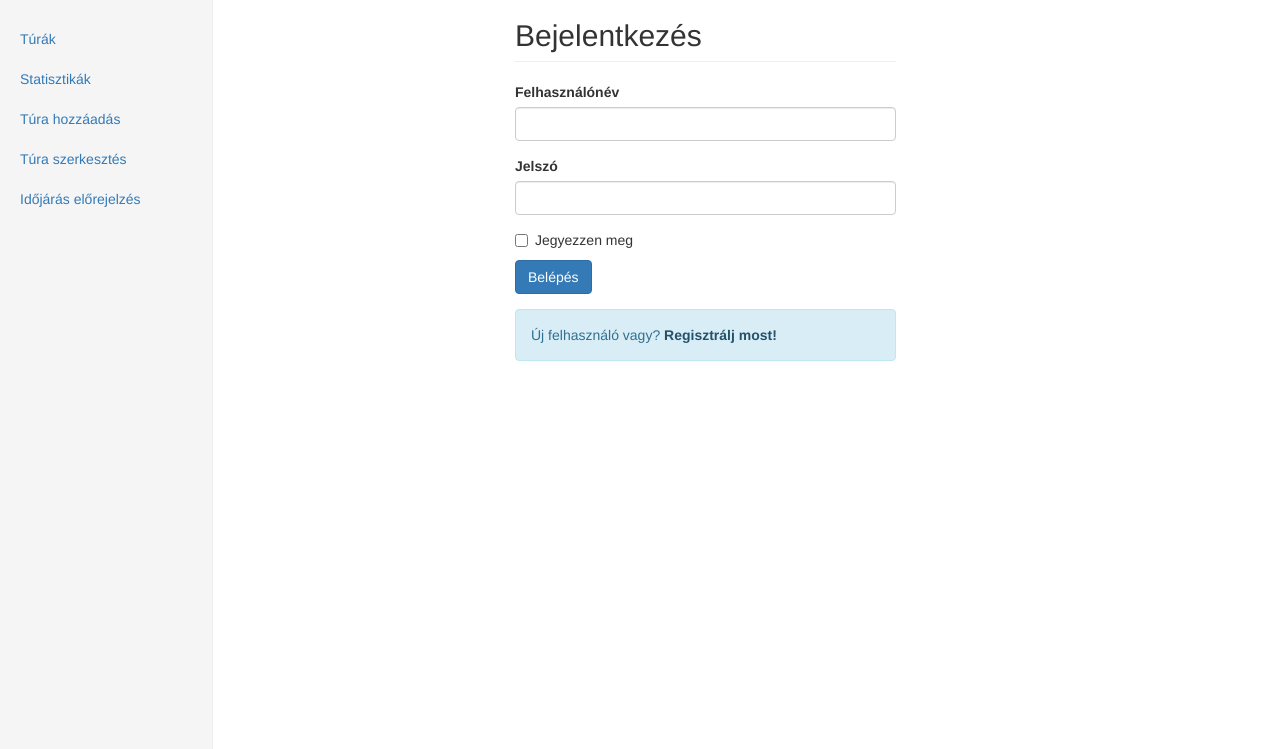
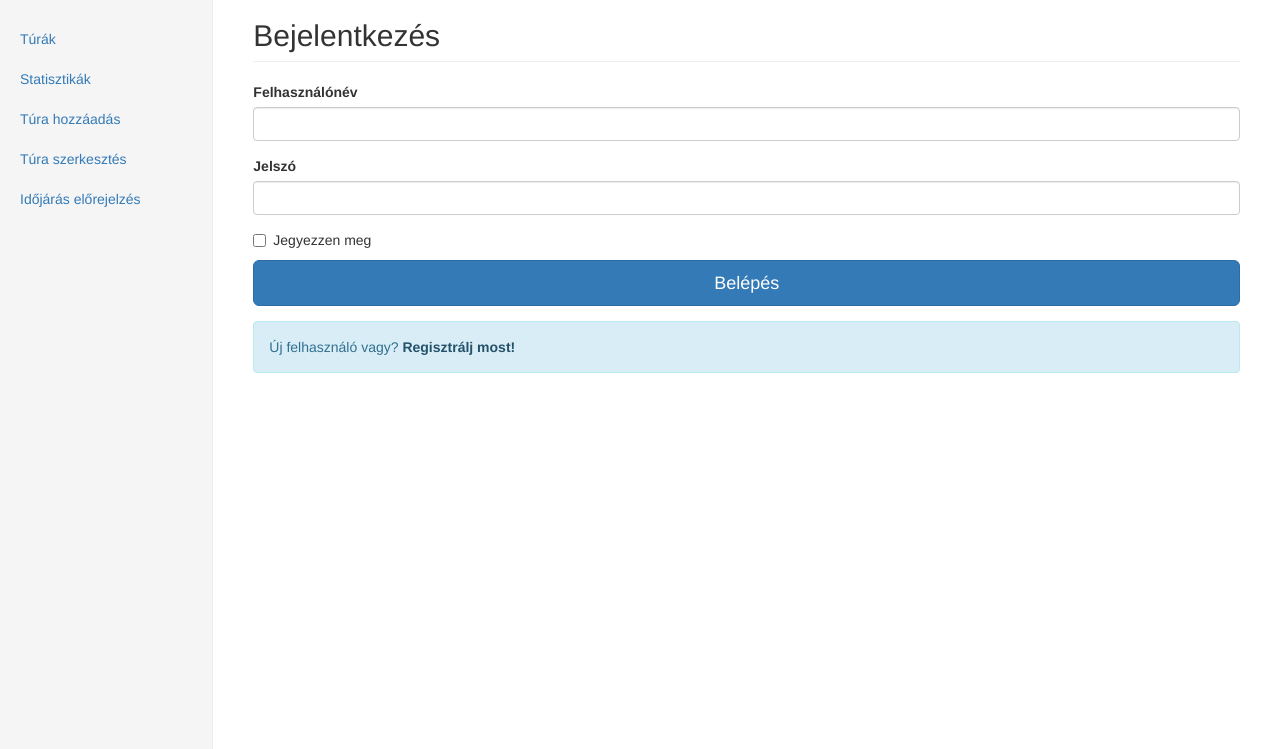
Before and after one commit to AhsonSn/TouristGuide, a Flask app: page /login in a window 1280 px wide. Shown: the part 51-800 px from the top of the page. Run offline with Flask 2, Linux system fonts and the light colour scheme; some libraries are stand-ins or nearby versions.

Commit message:
Login and register form is prettier now

```diff
--- a/app/templates/login.html
+++ b/app/templates/login.html
@@ -1,16 +1,16 @@
 {% extends "base.html" %}
 {% block title %}Title of Login Page{% endblock %}
 {% block page_content %}
-<div class="col-md-5 col-md-offset-3">
+<div class="form-signin">
   <h2 class="page-header">Bejelentkezés</h2>
-  <form action="" class="form" method="post" role="form">
+  <form action="" method="post" role="form">
     {% import "bootstrap/wtf.html" as wtf %}
     {{ wtf.form_field(login_form.name) }}
     {{ wtf.form_field(login_form.pwd) }}
     {{ wtf.form_field(login_form.remember_me) }}
     {{ login_form.hidden_tag() }}
     <div class="form-group">
-        {{ login_form.submit(class="btn btn-primary") }}
+        {{ login_form.submit(class="btn btn-primary btn-lg btn-block") }}
     </div>
   </form>
   <div class="alert {{ 'alert-danger' if error else 'alert-info' }}" role="alert">
--- a/app/templates/register.html
+++ b/app/templates/register.html
@@ -1,7 +1,7 @@
 {% extends "base.html" %}
 {% block title %}Regisztráció{% endblock %}
 {% block page_content %}
-<div class="col-md-5 col-md-offset-3">
+<div class="form-signin">
   <h2 class="page-header">Regisztráció</h2>
   <form action="" class="form" method="post" role="form" enctype="multipart/form-data">
     {% import "bootstrap/wtf.html" as wtf %}
@@ -19,7 +19,7 @@
     </div>
     {{ register_form.hidden_tag() }}
     <div class="form-group">
-      {{ register_form.submit(class="btn btn-primary") }}
+      {{ register_form.submit(class="btn btn-primary btn-lg btn-block") }}
     </div>
   </form>
 
```
